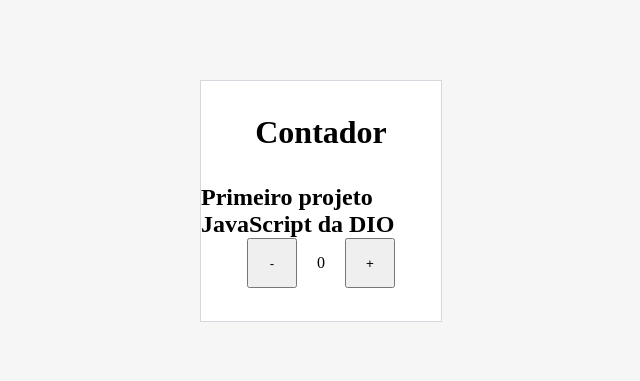
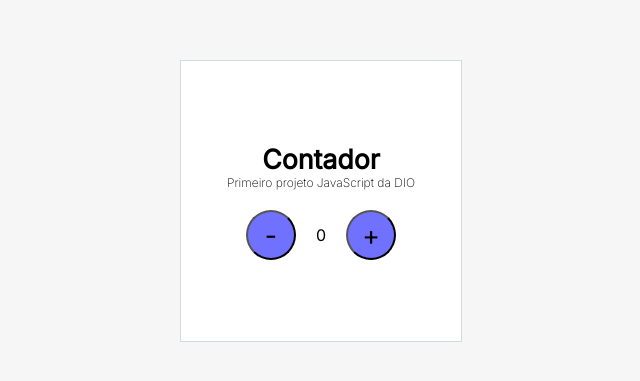
Before and after one commit to mateusaraujos/contador, a plain HTML site: page index.html in a window 1280 px wide. Shown: the part 199-580 px from the top of the page, without its empty margins (319-959 px from the left). Drawn offline with Linux system fonts and the light colour scheme.

Commit message:
estilos aplicados

```diff
--- a/assets/css/style.css
+++ b/assets/css/style.css
@@ -1,6 +1,10 @@
+@import url('https://fonts.googleapis.com/css2?family=Inter:wght@200;400&display=swap');
+
 * {
     padding: 0;
     margin: 0;
+    font-family: 'Inter', sans-serif;
+    user-select: none;
 }
 
 body {
@@ -15,21 +19,43 @@ body {
     display: flex;
     flex-direction: column;
     align-items: center;
-    justify-content: space-evenly;
+    justify-content: center;
     height: 15rem;
-    width: 15rem;
+    min-width: 15rem;
+    padding: 20px;
     background-color: white;
     border: 1px solid rgba(119, 136, 153, 0.323);
+}
+
+#title {
+    font-size: 20pt;
+}
+
+#subtitle {
+    font-weight: 300;
+    font-size: 9pt;
+    text-align: center;
 }
 
 .counter {
     display: flex;
     justify-content: center;
+    margin-top: 20px;
 }
 
 .counter .btn {
     width: 50px;
     height: 50px;
+    border-radius: 50%;
+    background-color: rgba(0, 0, 255, 0.555);
+}
+
+.counter .btn:hover {
+    background-color: rgba(0, 0, 255, 0.448);
+}
+
+.btn .value {
+    font-size: 20pt;
 }
 
 #change {
```
